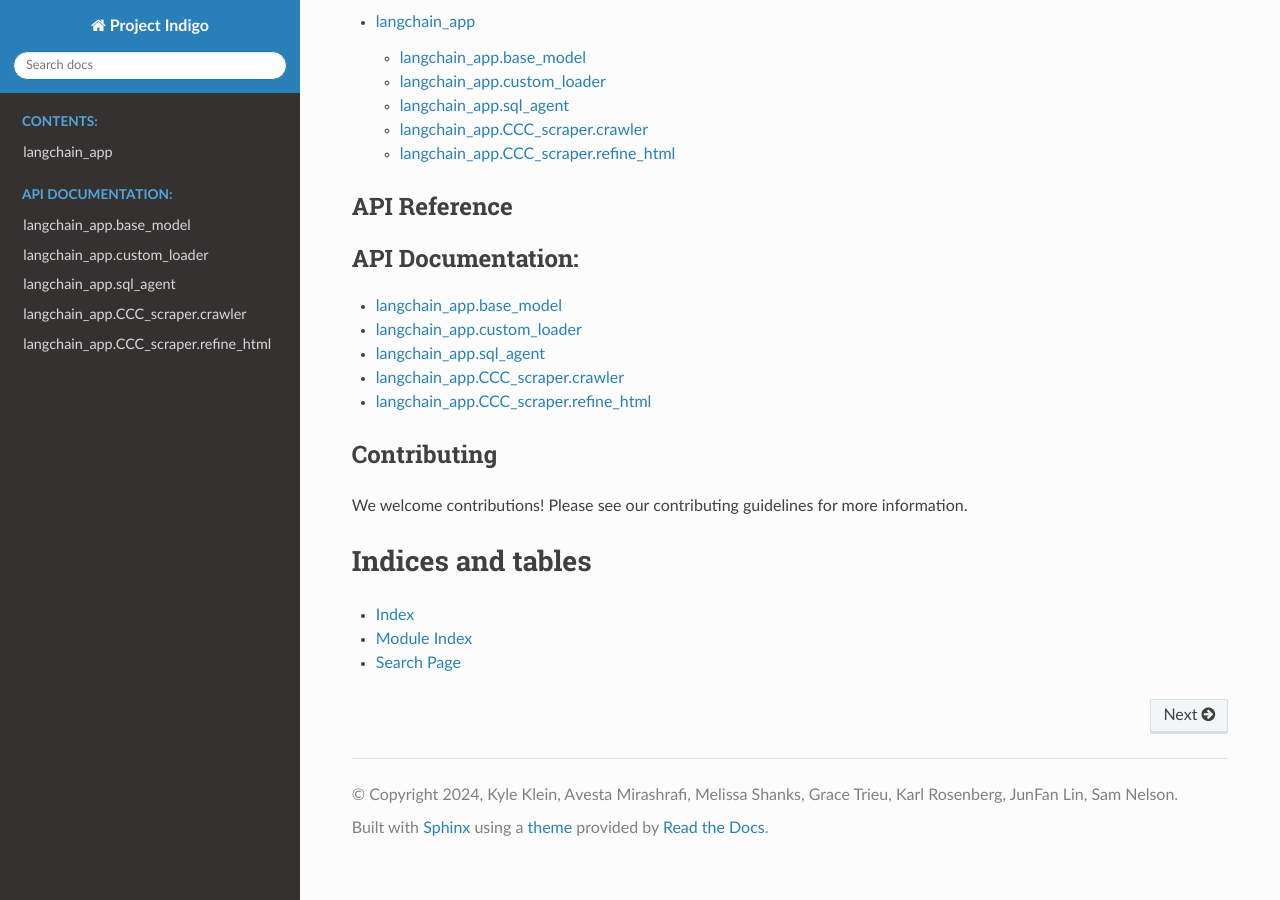
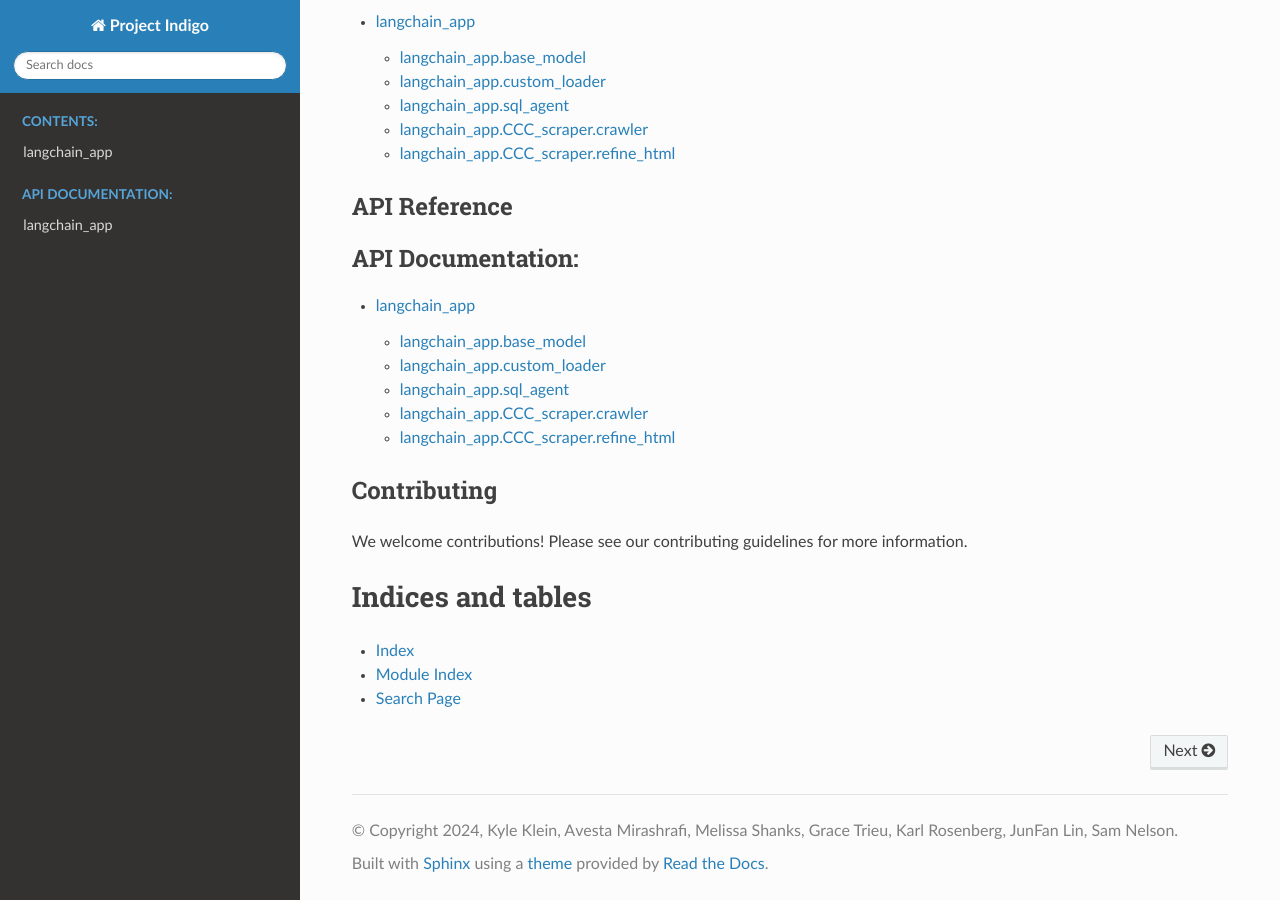
Before and after one commit to Project-Indigo-HQ/indigobot-webui, a Sphinx documentation site: the page built from docs/source/index.rst, in a window 1280 px wide and 900 px high, scrolled down 1055 px. Built offline with Sphinx 7.4.7 and the Read the Docs theme 3.1.0, drawn with Linux system fonts in a browser that asks for light colours.

Commit message:
docs: Remove duplicate module entries in index.rst

```diff
--- a/docs/source/index.rst
+++ b/docs/source/index.rst
@@ -55,11 +55,7 @@ API Reference
    :maxdepth: 2
    :caption: API Documentation:
 
-   langchain_app.base_model
-   langchain_app.custom_loader
-   langchain_app.sql_agent
-   langchain_app.CCC_scraper.crawler
-   langchain_app.CCC_scraper.refine_html
+   modules
 
 Contributing
 ------------
```
